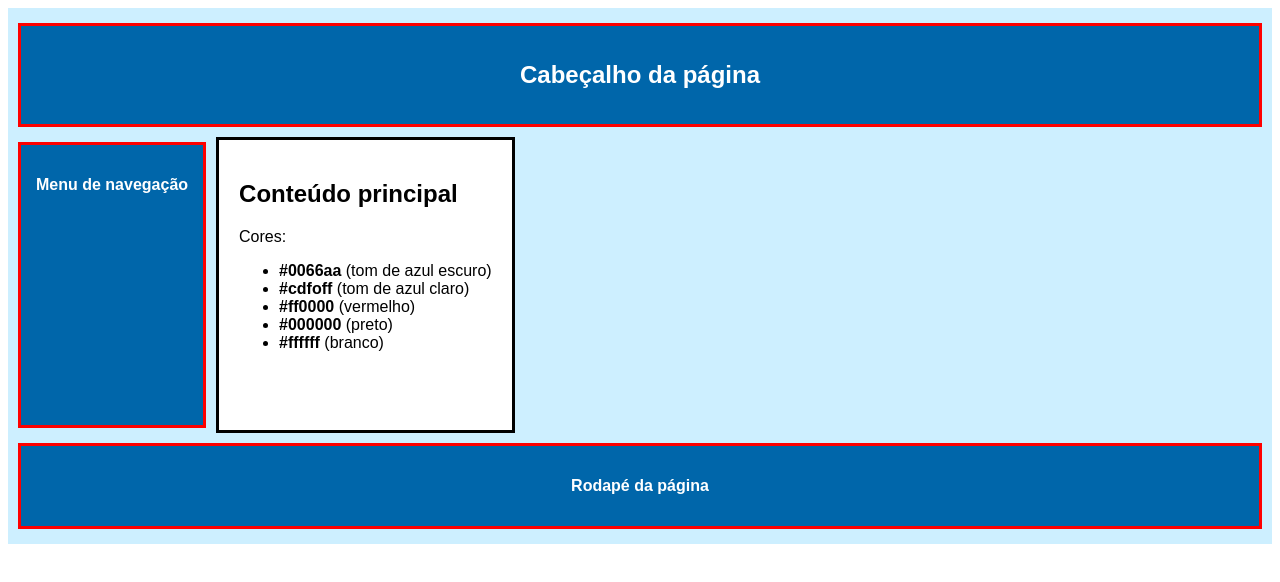
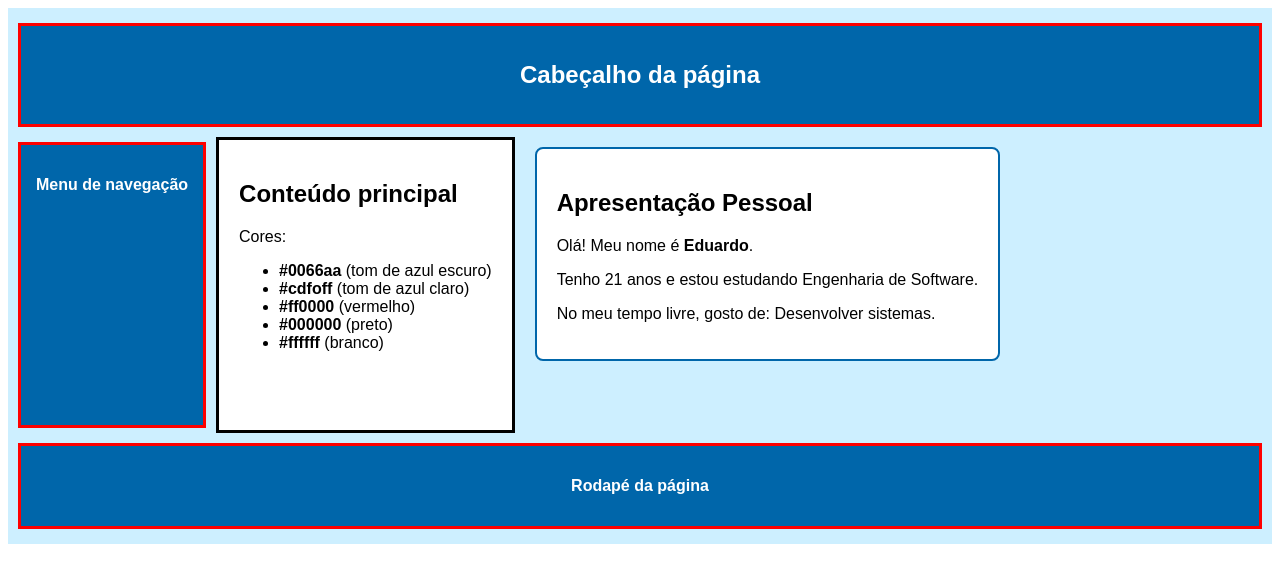
Before and after one commit to eduardoRvieira/atividade-angular, an Angular app: page / in a window 1280 px wide. Shown: the top 582 px of the page. Built offline with nearby package versions, Linux system fonts and the light colour scheme.

Commit message:
organiza exercicio 3

```diff
--- a/src/app/app.html
+++ b/src/app/app.html
@@ -3,6 +3,7 @@
 <div class="main-container">
   <app-menu></app-menu>
   <app-conteudo></app-conteudo>
+  <app-introducao></app-introducao>
 </div>
 
 <app-rodape></app-rodape>
--- a/src/app/app.ts
+++ b/src/app/app.ts
@@ -5,6 +5,7 @@ import { Cabecalho } from './cabecalho/cabecalho';
 import { Menu } from './menu/menu';
 import { Conteudo } from './conteudo/conteudo';
 import { Rodape } from './rodape/rodape';
+import { Introducao } from './introducao/introducao';
 
 @Component({
   selector: 'app-root',
@@ -15,6 +16,7 @@ import { Rodape } from './rodape/rodape';
     RouterOutlet,
     Menu,
     Conteudo,
+    Introducao,
     Rodape
   ],
   templateUrl: './app.html',
--- /dev/null
+++ b/src/app/introducao/introducao.css
@@ -0,0 +1,8 @@
+.intro-box {
+  background-color: #ffffff;
+  border: 2px solid #0066aa;
+  padding: 20px;
+  margin: 10px;
+  border-radius: 8px;
+  font-family: Arial, sans-serif;
+}
--- /dev/null
+++ b/src/app/introducao/introducao.html
@@ -0,0 +1,6 @@
+<div class="intro-box">
+  <h2>Apresentação Pessoal</h2>
+  <p>Olá! Meu nome é <strong>{{ nome }}</strong>.</p>
+  <p>Tenho {{ idade }} anos e estou estudando {{ curso }}.</p>
+  <p>No meu tempo livre, gosto de: {{ hobby }}.</p>
+</div>
--- /dev/null
+++ b/src/app/introducao/introducao.ts
@@ -0,0 +1,16 @@
+import { Component } from '@angular/core';
+import { CommonModule } from '@angular/common';
+
+@Component({
+  selector: 'app-introducao',
+  standalone: true,
+  imports: [CommonModule],
+  templateUrl: './introducao.html',
+  styleUrl: './introducao.css'
+})
+export class Introducao {
+  nome: string = 'Eduardo';
+  idade: number = 21;
+  curso: string = 'Engenharia de Software';
+  hobby: string = 'Desenvolver sistemas';
+}
```
Also changed, not shown: 1 other file (tests, documents, lock files or other folders).
